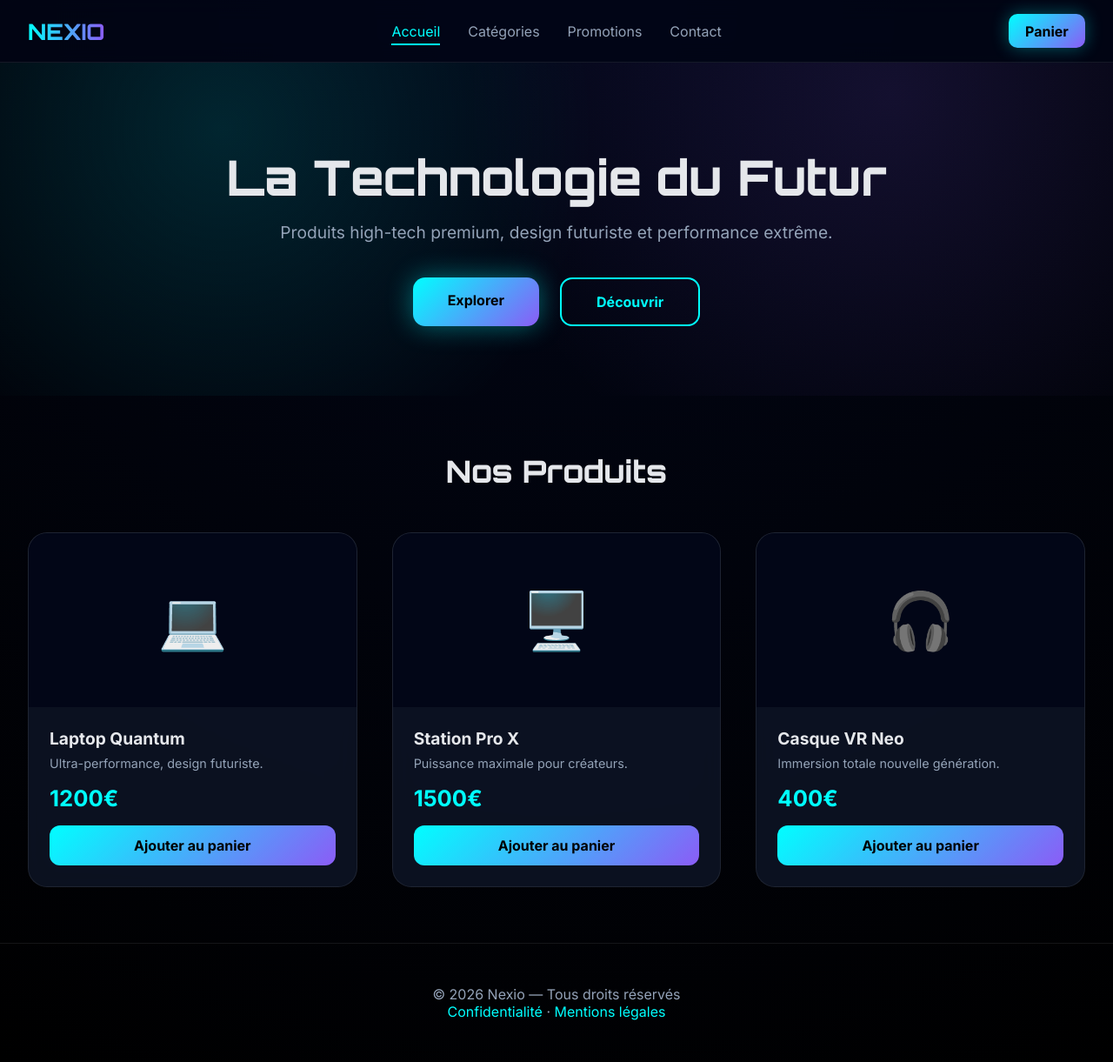
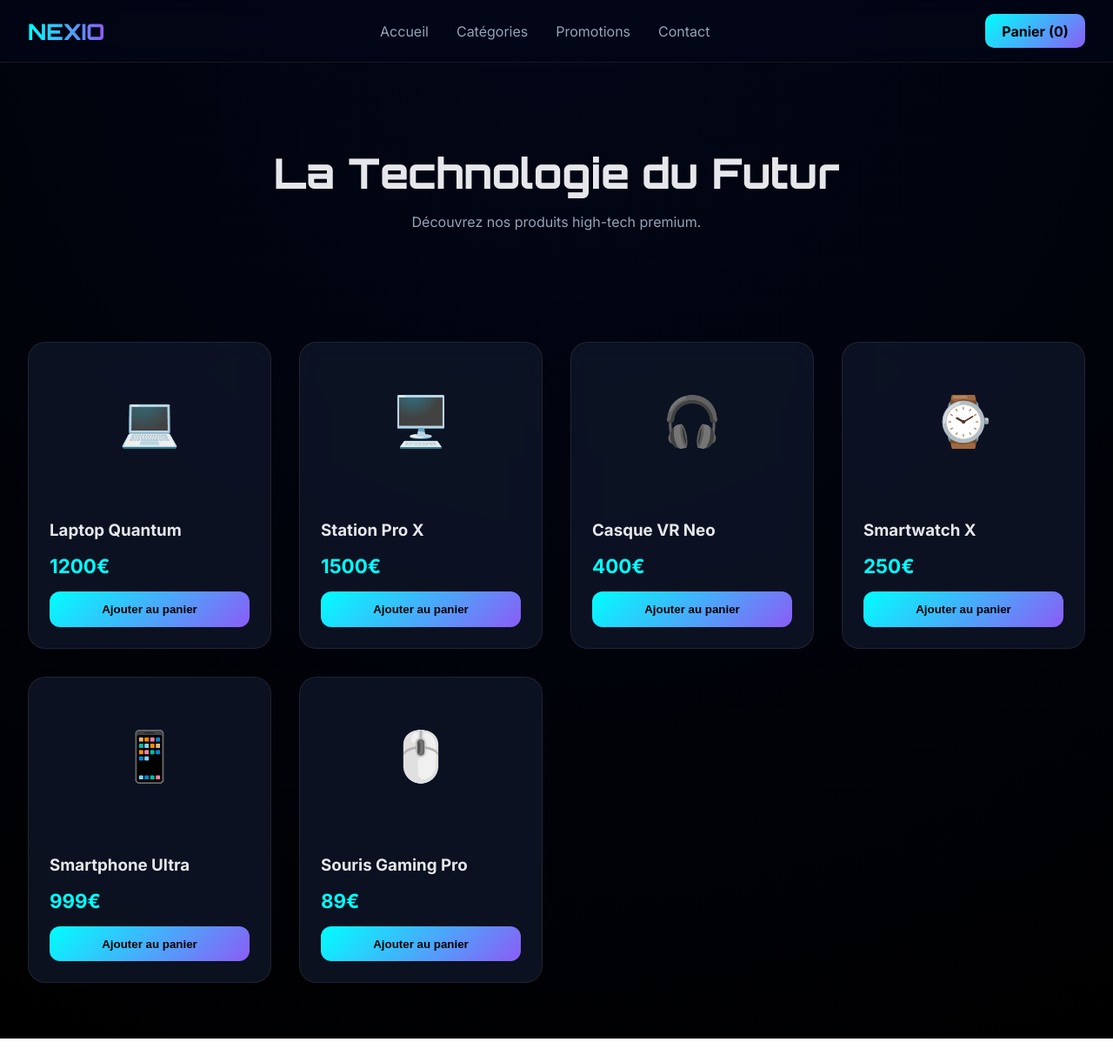
Before and after one commit to loicandre918-code/nexio-store, a website: page index.html in a window 1280 px wide. Shown: the whole page at 87% size. After the commit the page ends 1194 px from the top, so only its background shows below. Drawn offline with Linux system fonts and the light colour scheme.

Commit message:
developpement d'une nouvelle page d'index et de panier et integration de stripe en module node js

```diff
--- a/index.html
+++ b/index.html
@@ -8,7 +8,6 @@
 <link href="https://fonts.googleapis.com/css2?family=Orbitron:wght@400;600;800&family=Inter:wght@300;400;600;700&display=swap" rel="stylesheet">
 
 <style>
-/* ================= RESET & VARIABLES ================= */
 :root{
     --neon:#00ffff;
     --violet:#8b5cf6;
@@ -26,11 +25,10 @@ body{
     font-family:'Inter',sans-serif;
 }
 
-/* ================= HEADER ================= */
+/* HEADER */
 header{
     position:sticky;
     top:0;
-    z-index:100;
     backdrop-filter:blur(12px);
     background:rgba(2,6,23,.7);
     border-bottom:1px solid var(--border);
@@ -40,8 +38,8 @@ header{
     margin:auto;
     padding:1rem 2rem;
     display:flex;
+    justify-content:space-between;
     align-items:center;
-    justify-content:space-between;
 }
 .logo{
     font-family:'Orbitron',sans-serif;
@@ -58,27 +56,8 @@ nav{
 nav a{
     text-decoration:none;
     color:var(--muted);
-    font-weight:500;
-    position:relative;
 }
-nav a::after{
-    content:'';
-    position:absolute;
-    bottom:-6px;
-    left:0;
-    width:0;
-    height:2px;
-    background:var(--neon);
-    transition:.3s;
-}
-nav a:hover,
-nav a.active{
-    color:var(--neon);
-}
-nav a:hover::after,
-nav a.active::after{
-    width:100%;
-}
+nav a:hover{color:var(--neon)}
 .btn-cart{
     padding:.6rem 1.2rem;
     border-radius:10px;
@@ -86,153 +65,70 @@ nav a.active::after{
     color:#000;
     font-weight:700;
     text-decoration:none;
-    box-shadow:0 0 20px #00ffff55;
 }
 
-/* ================= HERO ================= */
+/* HERO */
 .hero{
-    padding:6rem 2rem 5rem;
+    padding:6rem 2rem 4rem;
     text-align:center;
-    position:relative;
-}
-.hero::before{
-    content:'';
-    position:absolute;
-    inset:0;
-    background:
-        radial-gradient(circle at 20% 20%,#00ffff22,transparent 40%),
-        radial-gradient(circle at 80% 10%,#8b5cf622,transparent 45%);
-}
-.hero-content{
-    position:relative;
-    max-width:800px;
-    margin:auto;
 }
 .hero h1{
     font-family:'Orbitron',sans-serif;
-    font-size:3.5rem;
+    font-size:3rem;
     margin-bottom:1rem;
 }
 .hero p{
     color:var(--muted);
-    font-size:1.2rem;
-    margin-bottom:2.5rem;
-}
-.hero-actions{
-    display:flex;
-    gap:1.5rem;
-    justify-content:center;
-    flex-wrap:wrap;
-}
-.btn-main{
-    padding:1rem 2.5rem;
-    border-radius:14px;
-    font-weight:700;
-    text-decoration:none;
-}
-.primary{
-    background:linear-gradient(135deg,var(--neon),var(--violet));
-    color:#000;
-    box-shadow:0 0 30px #00ffff66;
-}
-.secondary{
-    border:2px solid var(--neon);
-    color:var(--neon);
 }
 
-/* ================= PRODUCTS ================= */
+/* PRODUCTS */
 .section{
     max-width:1400px;
     margin:auto;
     padding:4rem 2rem;
 }
-.section h2{
-    text-align:center;
-    font-family:'Orbitron',sans-serif;
-    font-size:2.2rem;
-    margin-bottom:3rem;
-}
-
 .products{
     display:grid;
-    grid-template-columns:repeat(auto-fit,minmax(280px,1fr));
-    gap:2.5rem;
+    grid-template-columns:repeat(auto-fit,minmax(260px,1fr));
+    gap:2rem;
 }
 .card{
     background:var(--bg-card);
     backdrop-filter:blur(14px);
-    border-radius:22px;
+    border-radius:20px;
     border:1px solid var(--border);
     overflow:hidden;
     transition:.4s;
-    position:relative;
-}
-.card::before{
-    content:'';
-    position:absolute;
-    inset:0;
-    background:linear-gradient(120deg,transparent,rgba(0,255,255,.15),transparent);
-    opacity:0;
-    transition:.4s;
 }
 .card:hover{
-    transform:translateY(-10px) scale(1.02);
-    box-shadow:0 0 40px #00ffff33;
-}
-.card:hover::before{
-    opacity:1;
+    transform:translateY(-8px);
+    box-shadow:0 0 30px #00ffff33;
 }
 .card-img{
-    height:200px;
+    height:180px;
     display:flex;
     align-items:center;
     justify-content:center;
-    font-size:4rem;
-    background:linear-gradient(135deg,#020617,#020617);
+    font-size:3.5rem;
 }
 .card-body{
     padding:1.5rem;
 }
-.card-body h3{
-    font-size:1.2rem;
-    margin-bottom:.5rem;
-}
-.card-body p{
-    font-size:.9rem;
-    color:var(--muted);
-}
 .price{
     margin:1rem 0;
-    font-size:1.6rem;
+    font-size:1.4rem;
     font-weight:800;
     color:var(--neon);
 }
-.card a{
-    display:block;
-    text-align:center;
+.card button{
+    width:100%;
     padding:.8rem;
+    border:none;
     border-radius:12px;
-    text-decoration:none;
     font-weight:700;
     background:linear-gradient(135deg,var(--neon),var(--violet));
     color:#000;
-}
-
-/* ================= FOOTER ================= */
-footer{
-    padding:3rem 2rem;
-    text-align:center;
-    border-top:1px solid var(--border);
-    color:var(--muted);
-}
-footer a{
-    color:var(--neon);
-    text-decoration:none;
-}
-
-/* ================= RESPONSIVE ================= */
-@media(max-width:768px){
-    .hero h1{font-size:2.5rem}
+    cursor:pointer;
 }
 </style>
 </head>
@@ -243,66 +139,121 @@ footer a{
     <div class="header">
         <div class="logo">NEXIO</div>
         <nav>
-            <a href="#" class="active">Accueil</a>
+            <a href="index.html">Accueil</a>
             <a href="#">Catégories</a>
             <a href="#">Promotions</a>
             <a href="#">Contact</a>
         </nav>
-        <a href="panier.html" class="btn-cart">Panier</a>
+        <a href="panier.html" class="btn-cart">
+            Panier (<span id="cart-count">0</span>)
+        </a>
     </div>
 </header>
 
 <section class="hero">
-    <div class="hero-content">
-        <h1>La Technologie du Futur</h1>
-        <p>Produits high-tech premium, design futuriste et performance extrême.</p>
-        <div class="hero-actions">
-            <a href="#" class="btn-main primary">Explorer</a>
-            <a href="#" class="btn-main secondary">Découvrir</a>
-        </div>
-    </div>
+    <h1>La Technologie du Futur</h1>
+    <p>Découvrez nos produits high-tech premium.</p>
 </section>
 
 <section class="section">
-    <h2>Nos Produits</h2>
+    <div class="products">
 
-    <div class="products">
+        <!-- Produit 1 -->
         <div class="card">
             <div class="card-img">💻</div>
             <div class="card-body">
                 <h3>Laptop Quantum</h3>
-                <p>Ultra-performance, design futuriste.</p>
                 <div class="price">1200€</div>
-                <a href="#">Ajouter au panier</a>
+                <button onclick="addToCart('Laptop Quantum',1200)">Ajouter au panier</button>
             </div>
         </div>
 
+        <!-- Produit 2 -->
         <div class="card">
             <div class="card-img">🖥️</div>
             <div class="card-body">
                 <h3>Station Pro X</h3>
-                <p>Puissance maximale pour créateurs.</p>
                 <div class="price">1500€</div>
-                <a href="#">Ajouter au panier</a>
+                <button onclick="addToCart('Station Pro X',1500)">Ajouter au panier</button>
             </div>
         </div>
 
+        <!-- Produit 3 -->
         <div class="card">
             <div class="card-img">🎧</div>
             <div class="card-body">
                 <h3>Casque VR Neo</h3>
-                <p>Immersion totale nouvelle génération.</p>
                 <div class="price">400€</div>
-                <a href="#">Ajouter au panier</a>
+                <button onclick="addToCart('Casque VR Neo',400)">Ajouter au panier</button>
             </div>
         </div>
+
+        <!-- Produit 4 -->
+        <div class="card">
+            <div class="card-img">⌚</div>
+            <div class="card-body">
+                <h3>Smartwatch X</h3>
+                <div class="price">250€</div>
+                <button onclick="addToCart('Smartwatch X',250)">Ajouter au panier</button>
+            </div>
+        </div>
+
+        <!-- Produit 5 -->
+        <div class="card">
+            <div class="card-img">📱</div>
+            <div class="card-body">
+                <h3>Smartphone Ultra</h3>
+                <div class="price">999€</div>
+                <button onclick="addToCart('Smartphone Ultra',999)">Ajouter au panier</button>
+            </div>
+        </div>
+
+        <!-- Produit 6 -->
+        <div class="card">
+            <div class="card-img">🖱️</div>
+            <div class="card-body">
+                <h3>Souris Gaming Pro</h3>
+                <div class="price">89€</div>
+                <button onclick="addToCart('Souris Gaming Pro',89)">Ajouter au panier</button>
+            </div>
+        </div>
+
     </div>
 </section>
 
-<footer>
-    <p>© 2026 Nexio — Tous droits réservés</p>
-    <p><a href="#">Confidentialité</a> · <a href="#">Mentions légales</a></p>
-</footer>
+<script>
+function getCart(){
+    return JSON.parse(localStorage.getItem("cart")) || [];
+}
+
+function saveCart(cart){
+    localStorage.setItem("cart", JSON.stringify(cart));
+}
+
+function updateCartCount(){
+    const cart = getCart();
+    let total = 0;
+    cart.forEach(item => total += item.quantity);
+    document.getElementById("cart-count").textContent = total;
+}
+
+function addToCart(name, price){
+    let cart = getCart();
+    let item = cart.find(p => p.name === name);
+
+    if(item){
+        item.quantity++;
+    }else{
+        cart.push({name, price, quantity:1});
+    }
+
+    saveCart(cart);
+    updateCartCount();
+    alert(name + " ajouté au panier !");
+}
+
+updateCartCount();
+</script>
 
 </body>
 </html>
```
Also changed, not shown: package.json (added, +26 -0 lines), panier.html (+90 -241 lines), server.js (added, +34 -0 lines), 1 other file.
